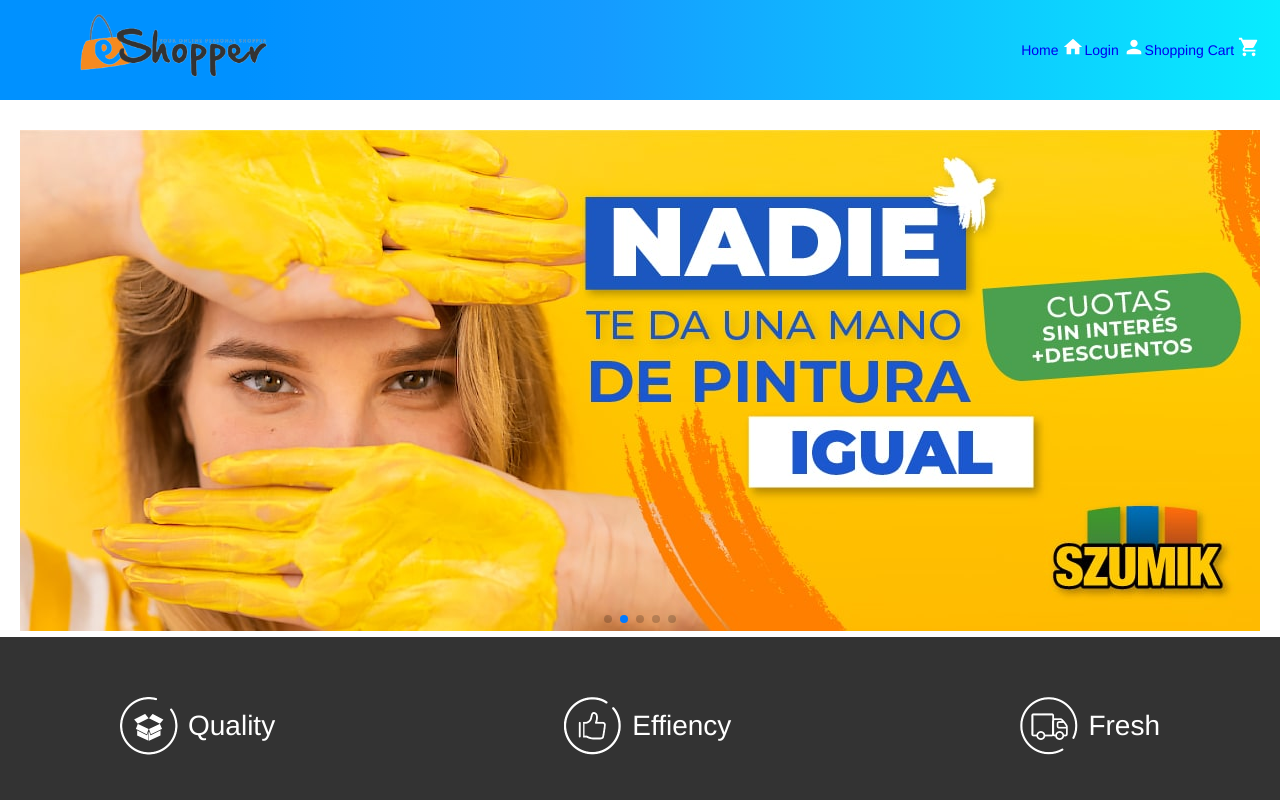
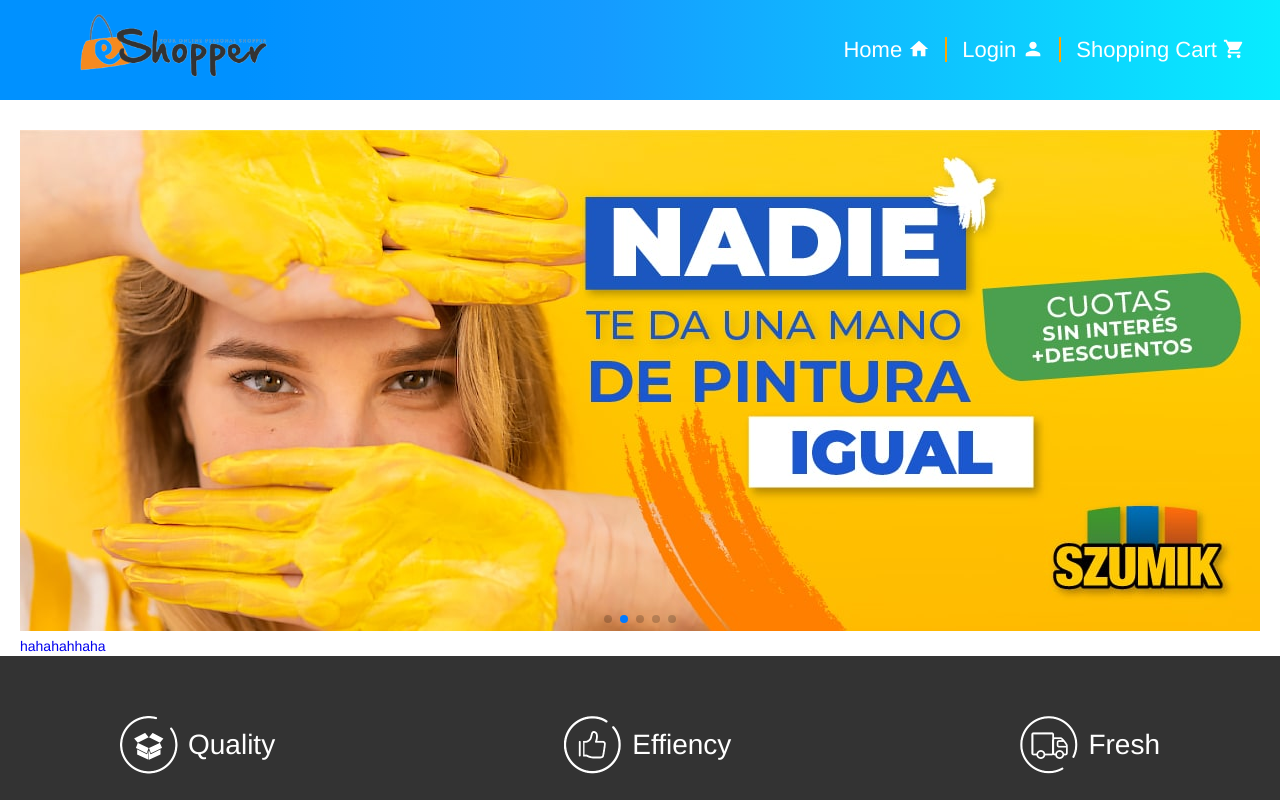
Before and after one commit to imnkywf/e-shopper, a React (Create React App) app: page /home in a window 1280 px wide. Shown: the top 800 px of the page. Built offline with nearby package versions, Linux system fonts and the light colour scheme.

Commit message:
add two pages components and tested children routes

```diff
--- a/src/Components/Header/index.css
+++ b/src/Components/Header/index.css
@@ -33,9 +33,16 @@
   color: orange;
 }
 
+.link{
+  font-size: 22px;
+  color: white;
+  border-right: 2px solid orange;
+  padding: 0 15px;
+}
 
-.topnav .navs li:last-child a,
-.topnav .navs li:first-child a {
+
+.topnav .navs li:last-child .link,
+.topnav .navs li:first-child .link {
   border: none;
 }
 
--- a/src/Pages/Home/index.jsx
+++ b/src/Pages/Home/index.jsx
@@ -1,4 +1,5 @@
 import React from 'react'
+import { Link, Outlet } from 'react-router-dom'
 import './index.css'
 import Banner from './Banner'
 
@@ -9,6 +10,10 @@
         <div className="banner">
           <Banner />
         </div>
+        <div className="content">
+          <Link to='/products/2'>hahahahhaha</Link>
+        </div>
+        <Outlet />
       </div>
     </div>
   )
--- /dev/null
+++ b/src/Pages/Products/ProductsDetails/index.jsx
@@ -0,0 +1,7 @@
+import React from 'react'
+
+export default function ProductsDetails() {
+  return (
+    <div>ProductsDetails</div>
+  )
+}
--- /dev/null
+++ b/src/Pages/Products/index.jsx
@@ -0,0 +1,10 @@
+import React from 'react'
+import './index.css'
+
+export default function Products() {
+  return (
+    <div>
+      <h1>Products</h1>
+    </div>
+  )
+}
```
Also changed, not shown: src/Components/Routes/index.js (+10 -0 lines), src/Pages/Products/ProductsDetails/index.css (added), src/Pages/Products/index.css (added).
